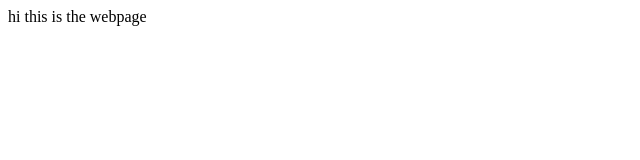
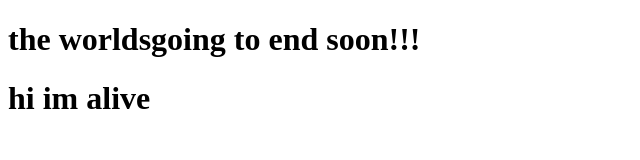
Before and after one commit to rasdallaly/bucky2020, a plain HTML site: page index.html in a window 1280 px wide. Shown: the whole page, without its empty margins (0-640 px from the left). Drawn offline with Linux system fonts and the light colour scheme.

Commit message:
Update index.html

```diff
--- a/index.html
+++ b/index.html
@@ -4,7 +4,9 @@
 <head>
 <titlethis is my tittle SUCKER! </title>
 </head>
+  <h1>the worldsgoing to end soon!!! <h1>
   <body>
-    hi this is the webpage
+
+    hi im alive
   </body>
 </html>
```
